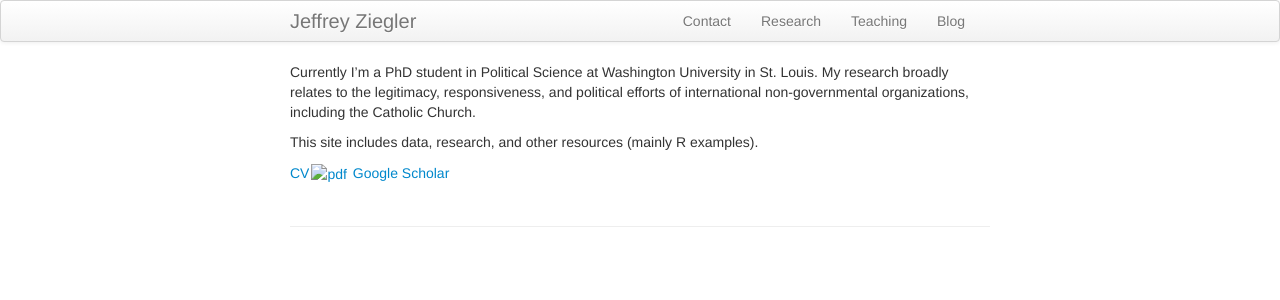
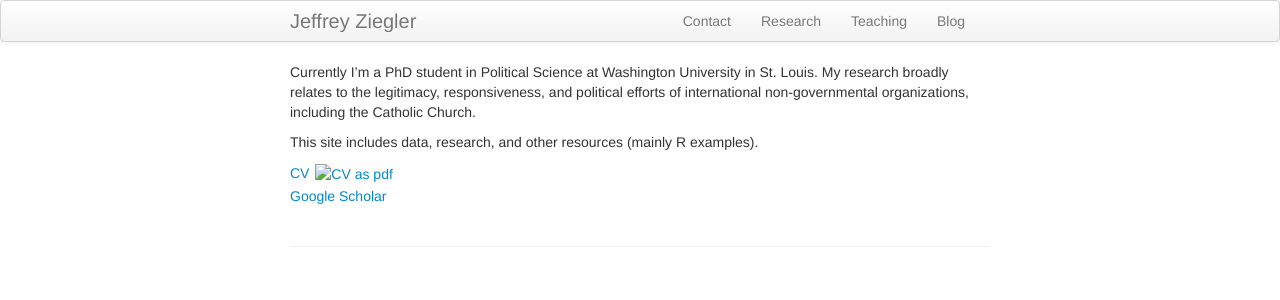
Before and after one commit to zieglerjef/zieglerjef.github.io, a Jekyll site: the page built from index.md, in a window 1280 px wide. Shown: the top 300 px of the page. Built offline with Jekyll 4.4.1, drawn with Linux system fonts in a browser that asks for light colours.

Commit message:
Update index.md

```diff
--- a/index.md
+++ b/index.md
@@ -7,5 +7,5 @@
 
 This site includes data, research, and other resources (mainly R examples).
 
-[CV![pdf](icons16/pdf-icon.png)](assets/JeffZiegler_CV.pdf)
+[CV ![CV as pdf](../icons16/pdf-icon.png)](assets/JeffZiegler_CV.pdf)<br/>
 [Google Scholar](https://scholar.google.com/citations?user=PE2j3DcAAAAJ&hl=sv)<br/>
```
